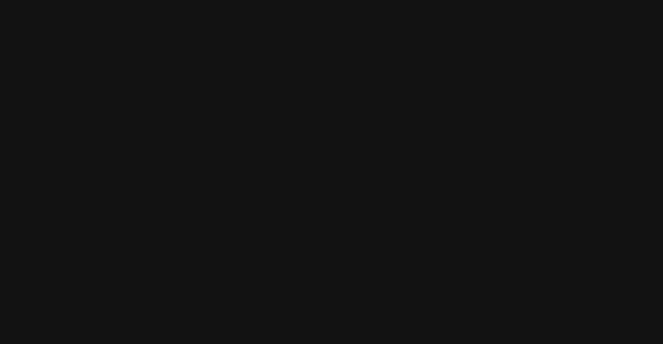
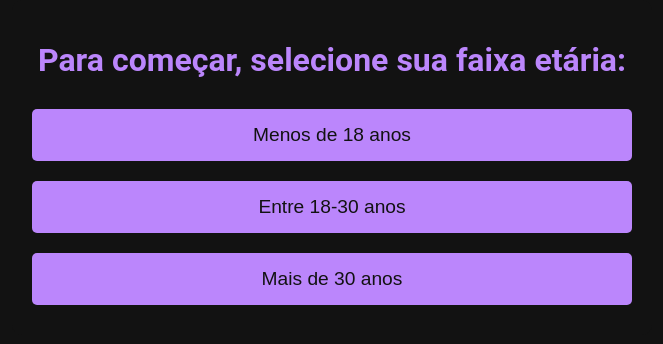
Before and after one commit to AndreyMota/salesPageTest, a React (Vite) app: page /quiz in a window 1280 px wide. Before the commit this address had no page. Shown: the top 344 px of the page, without its empty margins (308-971 px from the left). Built offline with nearby package versions, Linux system fonts and the light colour scheme.

Commit message:
Page Quiz added

```diff
--- a/src/App.jsx
+++ b/src/App.jsx
@@ -1,5 +1,6 @@
 import { BrowserRouter, Routes, Route } from 'react-router-dom';
 import SalePage from './Pages/SellPage';
+import Quiz from './Pages/QuizPage';
 import GlobalStyle from './globalStyle';
 
 
@@ -10,6 +11,7 @@
       <BrowserRouter>
         <Routes>
           <Route path="/" element={<SalePage />} />
+          <Route path='/quiz' element={<Quiz />} />
         </Routes>
       </BrowserRouter>
     </>
--- /dev/null
+++ b/src/Pages/QuizPage.jsx
@@ -0,0 +1,119 @@
+import React from 'react';
+import styled from 'styled-components';
+
+const QuizContainer = styled.div`
+  display: flex;
+  flex-direction: column;
+  align-items: center;
+  background-color: #121212;
+  color: #E0E0E0;
+  padding: 20px;
+  border-radius: 10px;
+  max-width: 600px;
+  margin: 0 auto;
+`;
+
+const QuestionTitle = styled.h1`
+  font-size: 2em;
+  text-align: center;
+  margin-bottom: 20px;
+  color: #BB86FC;
+`;
+
+const OptionButton = styled.button`
+  background-color: #BB86FC;
+  color: #121212;
+  border: none;
+  padding: 15px 30px;
+  font-size: 1.2em;
+  cursor: pointer;
+  margin: 10px 0;
+  width: 100%;
+  border-radius: 5px;
+  transition: background-color 0.3s;
+
+  &:hover {
+    background-color: #9E6EDC;
+  }
+`;
+
+const Quiz = () => {
+  const [step, setStep] = React.useState(0);
+
+  const questions = [
+    {
+      title: "Para começar, selecione sua faixa etária:",
+      options: ["Menos de 18 anos", "Entre 18-30 anos", "Mais de 30 anos"],
+    }, /* Segunda etapa: Perguntas sobre problemas/dores */
+    {
+      title: "Você sente que está lutando para encontrar um propósito na vida?",
+      options: ["Sim, frequentemente", "Às vezes", "Raramente"],
+    },
+    {
+      title: "Você se sente inseguro em suas relações sociais?",
+      options: ["Sim, muitas vezes", "Ocasionalmente", "Não, me sinto confiante"],
+    },
+    {
+      title: "Como está sua situação financeira atualmente?",
+      options: ["Estou sempre preocupado com dinheiro", "Consigo gerenciar, mas com dificuldade", "Estou bem financeiramente"],
+    },
+    {
+        title: "Você sente que falta direção em sua carreira?",
+        options: ["Sim, estou perdido", "Tenho algumas ideias, mas não muita clareza", "Não, tenho objetivos muito claros"],
+    },
+    {
+        title: "Como você avalia sua saúde mental atualmente?",
+        options: ["Estou sempre estressado e ansioso", "Tenho alguns dias de paz", "Me sinto equilibrado e em paz"],
+    }, // Terceira etapa: Perguntas sobre sonhos/desejos
+    {
+        title: "Como você se sentiria ao acordar todos os dias com um propósito claro?",
+        options: ["Inspirado e energizado", "Motivado, mas com algumas dúvidas", "Não vejo muita diferença"],
+    },
+    {
+        title: "Qual seria o impacto de ter confiança inabalável em sua vida?",
+        options: ["Transformaria completamente minha vida", "Seria muito positivo", "Não acho que faria grande diferença"],
+    },
+    {
+        title: "Como seria viver em relacionamentos saudáveis e sem estresse?",
+        options: ["Seria uma grande mudança positiva", "Melhoraria, mas não é uma prioridade", "Estou satisfeito com meus relacionamentos atuais"],
+    },
+    {
+        title: "Como você se sentiria ao ter controle total sobre suas finanças?",
+        options: ["Aliviado e seguro", "Melhoraria um pouco, mas não é crítico", "Já me sinto no controle"],
+    },
+    {
+        title: "Você gostaria de ser reconhecido como um líder em sua comunidade ou no trabalho?",
+        options: ["Sim, seria incrível", "Talvez, se eu tiver a oportunidade", "Não é algo que me interessa"],
+    }, //Etapa 4: Perguntas sobre interesse na solução
+    {
+        title: "Você gostaria de aprender como alcançar todos esses benefícios?",
+        options: ["Sim, estou interessado", "Talvez, gostaria de saber mais"],
+    },
+    {
+        title: "Está pronto para transformar sua vida com as estratégia eu eu vou te mostrar?",
+        options: ["Sim, estou preparado", "Preciso de mais informações"],
+    }
+  ];
+
+  const handleOptionClick = () => {
+    if (step < questions.length - 1) {
+      setStep(step + 1);
+    } else {
+      // Redirecionar para a página de vendas ou mostrar mensagem final
+      window.location.href = "/";
+    }
+  };
+
+  return (
+    <QuizContainer>
+      <QuestionTitle>{questions[step].title}</QuestionTitle>
+      {questions[step].options.map((option, index) => (
+        <OptionButton key={index} onClick={handleOptionClick}>
+          {option}
+        </OptionButton>
+      ))}
+    </QuizContainer>
+  );
+};
+
+export default Quiz;
```
